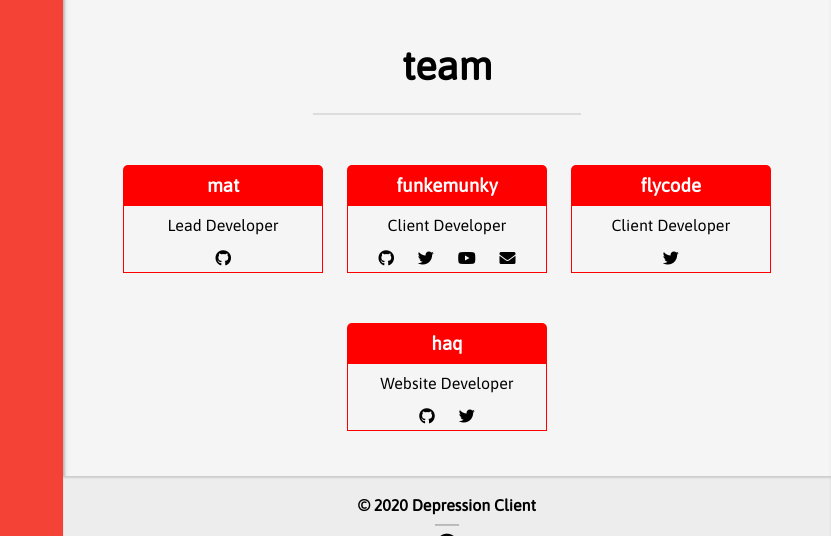
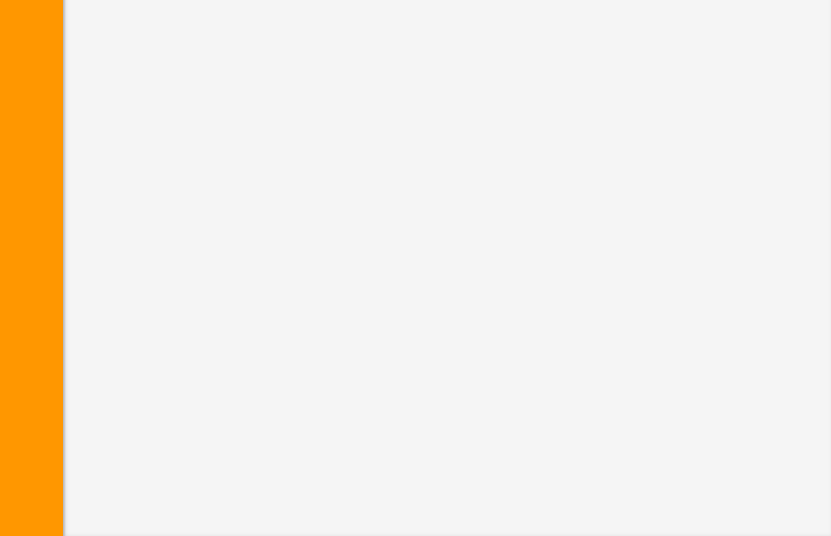
Before and after one commit to Matt2517/website, a PHP site: page / in a window 1280 px wide. Shown: the part 1132-1668 px from the top of the page, without its empty margins (449-1280 px from the left). Run offline with PHP 8.4, Linux system fonts and the light colour scheme; some libraries are stand-ins or nearby versions.

Commit message:
replace depression with summer

```diff
--- a/assets/css/global.css
+++ b/assets/css/global.css
@@ -9,7 +9,7 @@
     height: 100%;
     overflow: auto;
     position: absolute;
-    background: #F44336;
+    background: #ff9700;
 }
 
 .right {
@@ -64,6 +64,7 @@ hr.footer {
 }
 
 .footer {
+    position: absolute;
     background: #ededed;
     box-shadow: inset 0 2px 2px 0 rgba(0, 0, 0, 0.14);
 }
@@ -81,14 +82,6 @@ a.footer-icon:hover {
 
 a.git:hover {
     color: #9a9a9a;
-}
-
-a.twitter:hover {
-    color: #1DA1F2;
-}
-
-a.mail:hover, a.youtube:hover {
-    color: red;
 }
 
 .button {
@@ -161,47 +154,6 @@ a.mail:hover, a.youtube:hover {
     border-radius: 8px;
 }
 
-.card {
-    display: inline-block;
-    padding: 25px 10px;
-    width: 100%;
-    max-width: 200px;
-    cursor: default;
-    transition: .4s all;
-    border-radius: 8px;
-    margin: 0;
-}
-
-.card .card-title {
-    width: 100%;
-    height: fit-content;
-    background: red;
-    color: #fff;
-    padding: 10px 0;
-    border-top-left-radius: 5px;
-    border-top-right-radius: 5px;
-}
-
-.card .card-desc {
-    padding: 10px 5px;
-    border-left: 1px solid red;
-    border-right: 1px solid red;
-}
-
-.card .card-social {
-    border-left: 1px solid red;
-    border-right: 1px solid red;
-    border-bottom: 1px solid red;
-    padding: 5px;
-}
-
-.card .card-line {
-    border: none;
-    border-bottom: 1px solid red;
-    width: 85%;
-    margin: 0 auto;
-}
-
 .shadow {
     transition: 0.2s;
     box-shadow: 0 2px 2px 0 rgba(0, 0, 0, 0.14),
--- a/index.html
+++ b/index.html
@@ -8,28 +8,25 @@
     <meta name="description" content="A Minecraft 1.8.8 hacked client.">
     <meta name="keywords" content="iHaq,Mat,Obscure,Depression,WizardHax,DepressionClient">
 
-    <title>Depression Client</title>
+    <title>Summer Client</title>
 
-    <link href="assets/static/favicon.png" rel="shortcut icon">
+    <link href="favicon.png" rel="shortcut icon">
 
     <link rel="stylesheet" href="assets/css/global.css">
     <link rel="stylesheet" href="assets/css/animation.css">
     <link rel="stylesheet" href="https://fonts.googleapis.com/css?family=Asap">
     <link rel="stylesheet" href="https://use.fontawesome.com/releases/v5.3.1/css/all.css"
           integrity="sha384-mzrmE5qonljUremFsqc01SB46JvROS7bZs3IO2EmfFsd15uHvIt+Y8vEf7N7fWAU" crossorigin="anonymous">
-
-    <script async src="https://ackee.affanhaq.me/tracker.js" data-ackee-server="https://ackee.affanhaq.me"
-            data-ackee-domain-id="f18d59a2-8ab0-4394-b736-ff6bd5577b8f"></script>
 </head>
 
 <body>
 
 <div class="left">
     <div class="left-content animate-bottom">
-        <h1 style="font-size: 110px">Depression</h1>
-        <h3 style="margin-top: 10px">The way God intended it to be.</h3>
+        <h1 style="font-size: 110px">Summer</h1>
+        <h3 style="margin-top: 10px">The best time to cheat.</h3>
         <h1 style="margin-top: 25px">
-            <a href="https://turboagram.com/5HSo/" class="button">DOWNLOAD</a>
+            <a href="#" class="button">DOWNLOAD</a>
         </h1>
     </div>
 </div>
@@ -77,72 +74,13 @@
             </div>
         </section>
 
-        <section id="team" class="section">
-            <h1 class="section-header">team</h1>
-            <hr class="content">
-
-            <div class="card">
-                <h3 class="card-title">mat</h3>
-                <p class="card-desc">Lead Developer</p>
-                <div class="card-social">
-                    <a class="footer-icon git" target="_blank" href="https://github.com/Mat1337">
-                        <i class="fab fa-github fa-1x"> </i>
-                    </a>
-                </div>
-            </div>
-
-            <div class="card">
-                <h3 class="card-title">funkemunky</h3>
-                <p class="card-desc">Client Developer</p>
-                <div class="card-social">
-                    <a class="footer-icon git" target="_blank" href="https://github.com/funkemunky">
-                        <i class="fab fa-github fa-1x"> </i>
-                    </a>
-                    <a class="footer-icon twitter" target="_blank" href="https://twitter.com/funkemunky">
-                        <i class="fab fa-twitter fa-1x"> </i>
-                    </a>
-                    <a class="footer-icon youtube" target="_blank"
-                       href="https://www.youtube.com/channel/UCFJD2b-40_A0MEJiTWqNtaw">
-                        <i class="fab fa-youtube fa-1x"></i>
-                    </a>
-                    <a class="footer-icon mail" target="_blank" href="mailto:funkemunkybiz@gmail.com">
-                        <i class="fas fa-envelope fa-1x"></i>
-                    </a>
-                </div>
-            </div>
-
-            <div class="card">
-                <h3 class="card-title">flycode</h3>
-                <p class="card-desc">Client Developer</p>
-                <div class="card-social">
-                    <a class="footer-icon twitter" target="_blank" href="https://twitter.com/FlyCode_">
-                        <i class="fab fa-twitter fa-1x"> </i>
-                    </a>
-                </div>
-            </div>
-
-            <div class="card">
-                <h3 class="card-title">haq</h3>
-                <p class="card-desc">Website Developer</p>
-                <div class="card-social">
-                    <a class="footer-icon git" target="_blank" href="https://github.com/haq">
-                        <i class="fab fa-github fa-1x"> </i>
-                    </a>
-                    <a class="footer-icon twitter" target="_blank" href="https://twitter.com/haaaqs">
-                        <i class="fab fa-twitter fa-1x"> </i>
-                    </a>
-                </div>
-            </div>
-
-        </section>
-
-        <section id="footer" class="section footer">
+        <!--<section id="footer" class="section footer">
             <h4>&copy; 2020 Depression Client</h4>
             <hr class="footer">
             <a class="footer-icon git" target="_blank" href="https://github.com/depressionclient">
                 <i class="fab fa-github fa-lg"> </i>
             </a>
-        </section>
+        </section>-->
 
     </div>
 </div>
```
Also changed, not shown: assets/static/play.png, favicon.png (renamed from assets/static/favicon.png).
